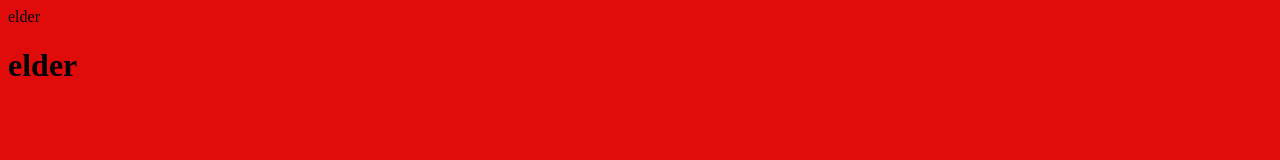
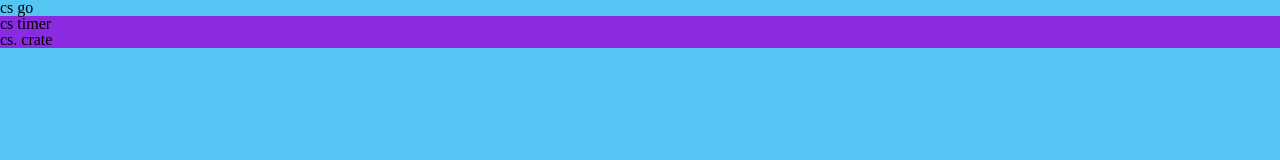
Before and after one commit to LXZkk/index.html, a plain HTML site: page index.html-main/index.html in a window 1280 px wide. Drawn offline with Linux system fonts and the light colour scheme.

Commit message:
Add files via upload

```diff
--- a/index.html-main/index.html
+++ b/index.html-main/index.html
@@ -1,15 +1,17 @@
 <!DOCTYPE html>
 <html lang="en">
 <head>
-      <title>site</title>
+    <title>site</title>
     <link rel="stylesheet" href="style.css">
+    <link rel="stylesheet" href="reset.css">
     <meta charset="UTF-8">
     <meta http-equiv="X-UA-Compatible" content="IE=edge">
     <meta name="viewport" content="width=device-width, initial-scale=1.0">
     <title>Document</title>
 </head>
 <body>
-    <cor-de-fundo>elder</cor-de-fundo>
-   <h1>elder</h1>
+    <cor-de-fundo>cs go</cor-de-fundo>
+   <h1>cs timer </h1>
+   <h1>cs. crate</h1>
 </body>
 </html>
--- /dev/null
+++ b/index.html-main/reset.css
@@ -0,0 +1,43 @@
+html, body, div, span, applet, object, iframe,
+h1, h2, h3, h4, h5, h6, p, blockquote, pre,
+a, abbr, acronym, address, big, cite, code,
+del, dfn, em, img, ins, kbd, q, s, samp,
+small, strike, strong, sub, sup, tt, var,
+b, u, i, center,
+dl, dt, dd, ol, ul, li,
+fieldset, form, label, legend,
+table, caption, tbody, tfoot, thead, tr, th, td,
+article, aside, canvas, details, embed,
+figure, figcaption, footer, header, hgroup,
+menu, nav, output, ruby, section, summary,
+time, mark, audio, video {
+	margin: 0;
+	padding: 0;
+	border: 0;
+	font-size: 100%;
+	font: inherit;
+	vertical-align: baseline;
+}
+/* HTML5 display-role reset for older browsers */
+article, aside, details, figcaption, figure,
+footer, header, hgroup, menu, nav, section {
+	display: block;
+}
+body {
+	line-height: 1;
+}
+ol, ul {
+	list-style: none;
+}
+blockquote, q {
+	quotes: none;
+}
+blockquote:before, blockquote:after,
+q:before, q:after {
+	content: '';
+	content: none;
+}
+table {
+	border-collapse: collapse;
+	border-spacing: 0;
+}
--- a/index.html-main/style.css
+++ b/index.html-main/style.css
@@ -1,7 +1,12 @@
 :root {
-    --cor-de-fundo: rgb(224, 11, 11);
+    --cor-de-fundo: rgb(85, 198, 243);
 }
 
 body{
     background-color:var(--cor-de-fundo);
 }
+h1{
+    background-color: blueviolet;
+    text-decoration-color: rgb(121, 9, 9);
+    text-size-adjust: 96%;
+}
```
